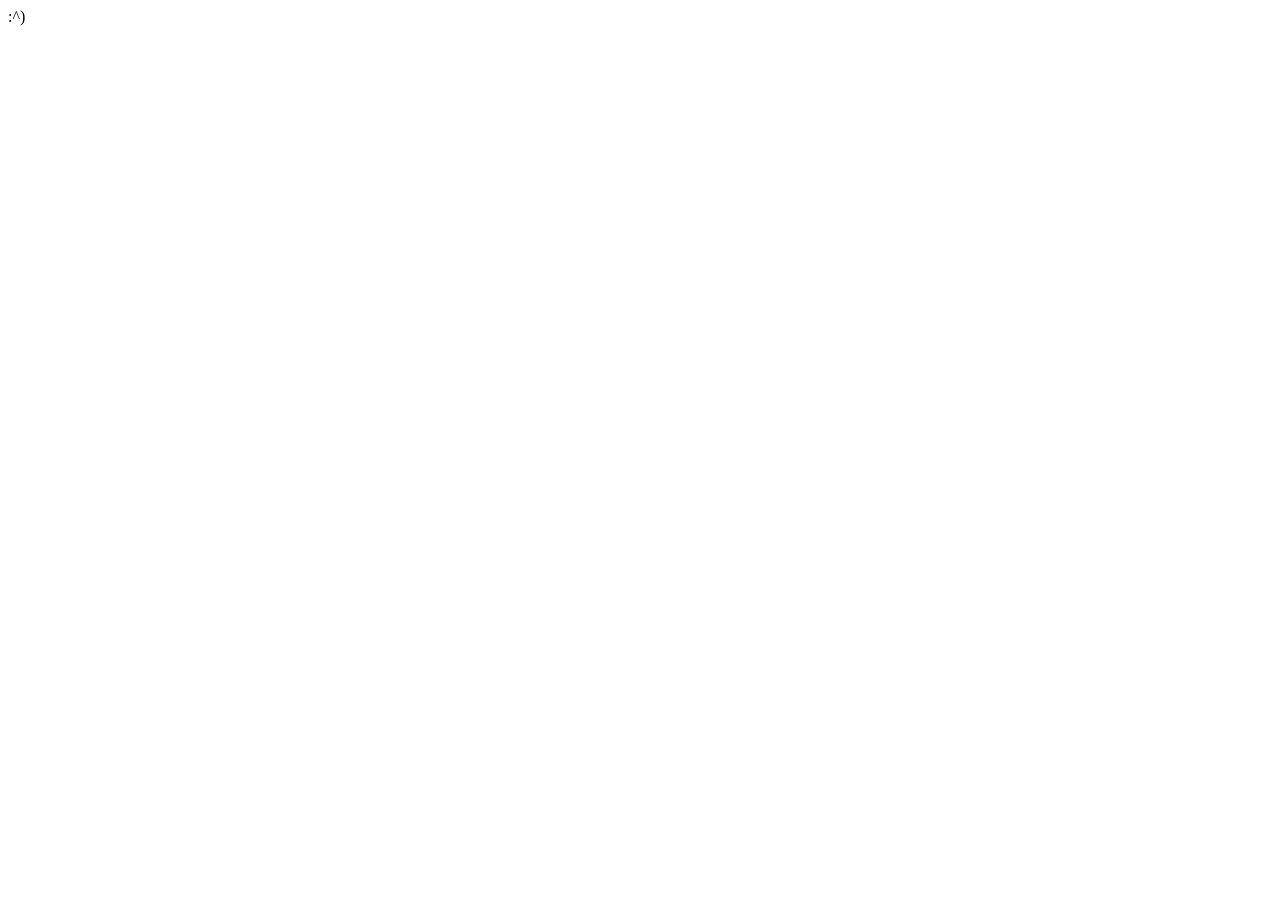
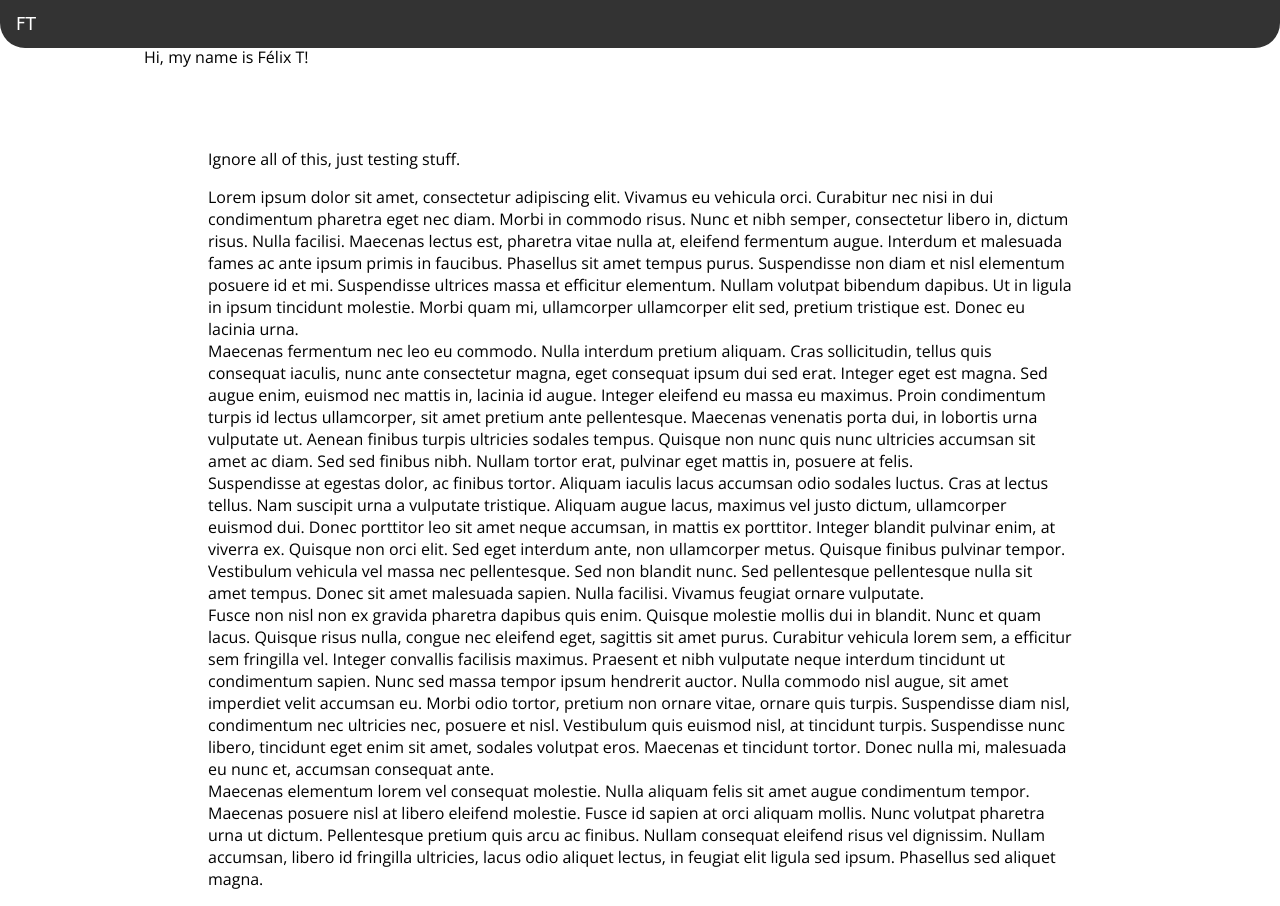
Before and after one commit to fearfulfelix/fearfulfelix.github.io, a plain HTML site: page index.html in a window 1280 px wide. Before the commit the page ends 800 px from the top, so only its background shows below. Drawn offline with nearby package versions, Linux system fonts and the light colour scheme; a web font is replaced by a local one.

Commit message:
minor changes
just testing stuff

```diff
--- /dev/null
+++ b/index.css
@@ -0,0 +1,33 @@
+.nav{
+  overflow: hidden;
+  background-color: #333;
+  position: fixed;
+  top: 0;
+  width: 100%;
+  border-radius: 0px 0px  25px 25px;
+}
+
+.nav .test{
+    float: left;
+    display: block;
+    color: #fff;
+    text-align: center;
+    padding: 14px 16px;
+    text-decoration: none;
+    font-size: 17px;
+    border: 1px 1px 0px solid white;
+    border-radius: 25px;
+    font-family: 'Calistoga', cursive;
+}
+.titletext{
+    padding: 16px;
+    margin-top: 30px;
+    margin-left: 10%;
+}
+.content {
+    padding: 16px;
+    margin-top: 10px;
+    margin-left:15%;
+    margin-right: 15%;
+  }
+  body {margin:0;}
--- a/index.html
+++ b/index.html
@@ -1,9 +1,27 @@
 <!DOCTYPE html>
-<html>
+<html html style="font-family: 'Open Sans'">
     <head>
         <title>F•T</title>
+        <link rel="stylesheet" type="text/css" href="index.css">
+        <link href="https://fonts.googleapis.com/css?family=Calistoga|Open+Sans|Roboto+Mono&display=swap" rel="stylesheet">
     </head>
     <body>
-        :^)
+        <div class="nav">
+            <span class="test">FT</span>
+        </div>
+        <div class="titletext">Hi, my name is Félix T!</div>
+        <div class="content">
+            <br>
+        <p>Ignore all of this, just testing stuff.</p>
+        Lorem ipsum dolor sit amet, consectetur adipiscing elit. Vivamus eu vehicula orci. Curabitur nec nisi in dui condimentum pharetra eget nec diam. Morbi in commodo risus. Nunc et nibh semper, consectetur libero in, dictum risus. Nulla facilisi. Maecenas lectus est, pharetra vitae nulla at, eleifend fermentum augue. Interdum et malesuada fames ac ante ipsum primis in faucibus. Phasellus sit amet tempus purus. Suspendisse non diam et nisl elementum posuere id et mi. Suspendisse ultrices massa et efficitur elementum. Nullam volutpat bibendum dapibus. Ut in ligula in ipsum tincidunt molestie. Morbi quam mi, ullamcorper ullamcorper elit sed, pretium tristique est. Donec eu lacinia urna.
+<br>
+Maecenas fermentum nec leo eu commodo. Nulla interdum pretium aliquam. Cras sollicitudin, tellus quis consequat iaculis, nunc ante consectetur magna, eget consequat ipsum dui sed erat. Integer eget est magna. Sed augue enim, euismod nec mattis in, lacinia id augue. Integer eleifend eu massa eu maximus. Proin condimentum turpis id lectus ullamcorper, sit amet pretium ante pellentesque. Maecenas venenatis porta dui, in lobortis urna vulputate ut. Aenean finibus turpis ultricies sodales tempus. Quisque non nunc quis nunc ultricies accumsan sit amet ac diam. Sed sed finibus nibh. Nullam tortor erat, pulvinar eget mattis in, posuere at felis.
+<br>
+Suspendisse at egestas dolor, ac finibus tortor. Aliquam iaculis lacus accumsan odio sodales luctus. Cras at lectus tellus. Nam suscipit urna a vulputate tristique. Aliquam augue lacus, maximus vel justo dictum, ullamcorper euismod dui. Donec porttitor leo sit amet neque accumsan, in mattis ex porttitor. Integer blandit pulvinar enim, at viverra ex. Quisque non orci elit. Sed eget interdum ante, non ullamcorper metus. Quisque finibus pulvinar tempor. Vestibulum vehicula vel massa nec pellentesque. Sed non blandit nunc. Sed pellentesque pellentesque nulla sit amet tempus. Donec sit amet malesuada sapien. Nulla facilisi. Vivamus feugiat ornare vulputate.
+<br>
+Fusce non nisl non ex gravida pharetra dapibus quis enim. Quisque molestie mollis dui in blandit. Nunc et quam lacus. Quisque risus nulla, congue nec eleifend eget, sagittis sit amet purus. Curabitur vehicula lorem sem, a efficitur sem fringilla vel. Integer convallis facilisis maximus. Praesent et nibh vulputate neque interdum tincidunt ut condimentum sapien. Nunc sed massa tempor ipsum hendrerit auctor. Nulla commodo nisl augue, sit amet imperdiet velit accumsan eu. Morbi odio tortor, pretium non ornare vitae, ornare quis turpis. Suspendisse diam nisl, condimentum nec ultricies nec, posuere et nisl. Vestibulum quis euismod nisl, at tincidunt turpis. Suspendisse nunc libero, tincidunt eget enim sit amet, sodales volutpat eros. Maecenas et tincidunt tortor. Donec nulla mi, malesuada eu nunc et, accumsan consequat ante.
+<br>
+Maecenas elementum lorem vel consequat molestie. Nulla aliquam felis sit amet augue condimentum tempor. Maecenas posuere nisl at libero eleifend molestie. Fusce id sapien at orci aliquam mollis. Nunc volutpat pharetra urna ut dictum. Pellentesque pretium quis arcu ac finibus. Nullam consequat eleifend risus vel dignissim. Nullam accumsan, libero id fringilla ultricies, lacus odio aliquet lectus, in feugiat elit ligula sed ipsum. Phasellus sed aliquet magna.
+        </div>
     </body>
 </html>
```
